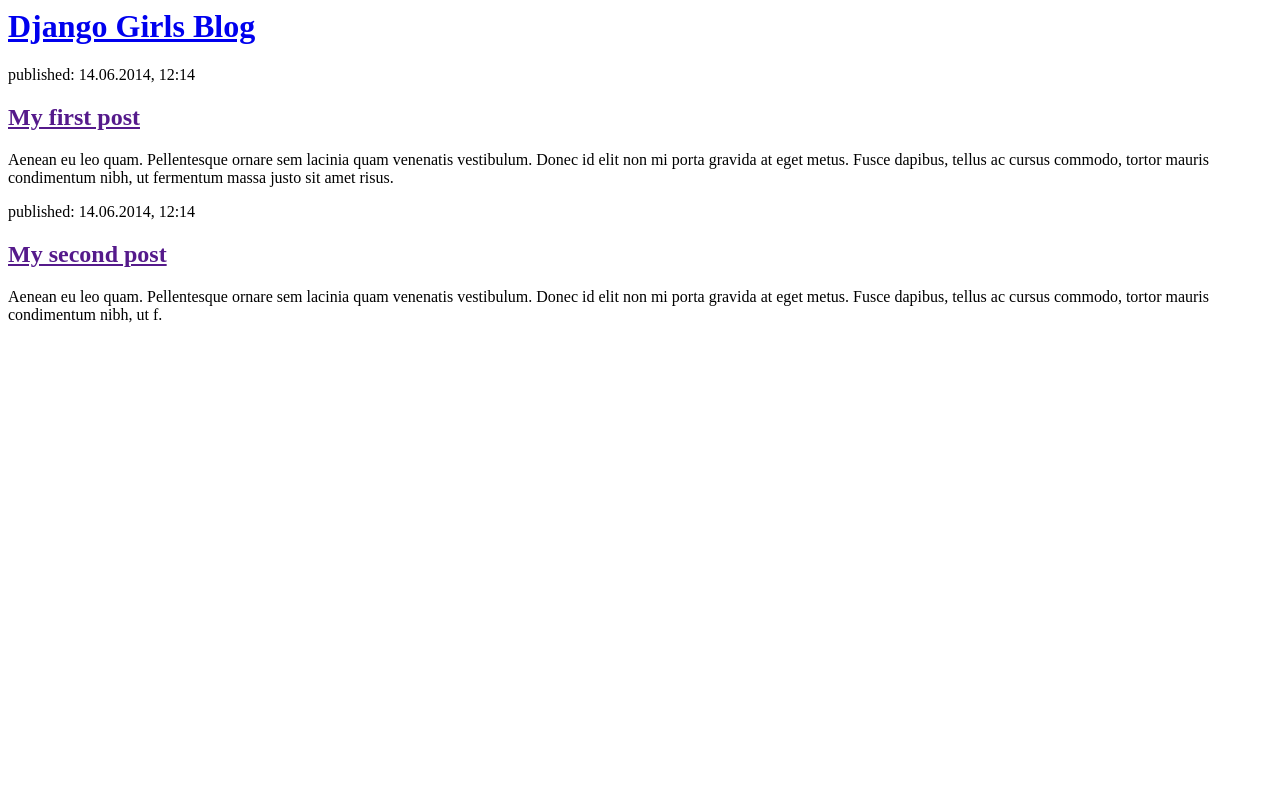
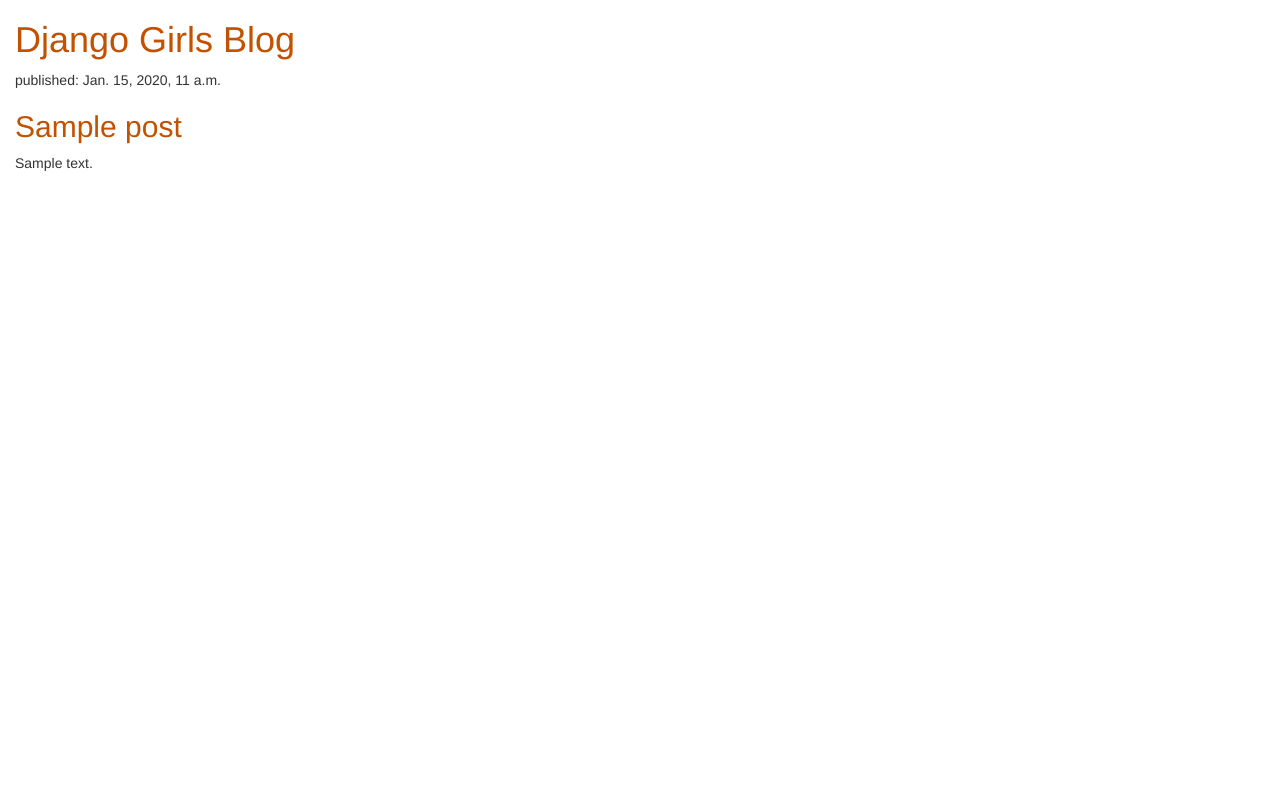
Before and after one commit to Meronada/my-first-blog, a Django app: page / in a window 1280 px wide. Run offline with Django 3.2, Linux system fonts and the light colour scheme; tables that the repository leaves empty hold one stand-in row (values such as "Sample post"); some libraries are stand-ins or nearby versions.

Commit message:
Modified templates to display posts from database.

```diff
--- /dev/null
+++ b/blog/static/css/blog.css
@@ -0,0 +1,7 @@
+h1 a, h2 a {
+    color: #C25100;
+}
+
+body {
+    padding-left: 15px;
+}
--- a/blog/templates/blog/post_list.html
+++ b/blog/templates/blog/post_list.html
@@ -1,22 +1,23 @@
+{% load static %}
 <html>
     <head>
+        <link href="//fonts.googleapis.com/css?family=Lobster&subset=latin,latin-ext" rel="stylesheet" type="text/css">
         <title>Django Girls blog</title>
+        <link rel="stylesheet" href="//maxcdn.bootstrapcdn.com/bootstrap/3.2.0/css/bootstrap.min.css">
+        <link rel="stylesheet" href="//maxcdn.bootstrapcdn.com/bootstrap/3.2.0/css/bootstrap-theme.min.css">
+        <link rel="stylesheet" href="{% static 'css/blog.css' %}">
     </head>
     <body>
         <div>
             <h1><a href="/">Django Girls Blog</a></h1>
         </div>
 
-        <div>
-            <p>published: 14.06.2014, 12:14</p>
-            <h2><a href="">My first post</a></h2>
-            <p>Aenean eu leo quam. Pellentesque ornare sem lacinia quam venenatis vestibulum. Donec id elit non mi porta gravida at eget metus. Fusce dapibus, tellus ac cursus commodo, tortor mauris condimentum nibh, ut fermentum massa justo sit amet risus.</p>
-        </div>
-
-        <div>
-            <p>published: 14.06.2014, 12:14</p>
-            <h2><a href="">My second post</a></h2>
-            <p>Aenean eu leo quam. Pellentesque ornare sem lacinia quam venenatis vestibulum. Donec id elit non mi porta gravida at eget metus. Fusce dapibus, tellus ac cursus commodo, tortor mauris condimentum nibh, ut f.</p>
-        </div>
+        {% for post in posts %}
+            <div>
+                <p>published: {{ post.published_date }}</p>
+                <h2><a href="">{{ post.title }}</a></h2>
+                <p>{{ post.text|linebreaksbr }}</p>
+            </div>
+        {% endfor %}
     </body>
 </html>
--- a/blog/views.py
+++ b/blog/views.py
@@ -1,5 +1,7 @@
 from django.shortcuts import render
+from django.utils import timezone
+from .models import Post
 
-# Create your views here.
 def post_list(request):
-    return render(request, 'blog/post_list.html', {})
+    posts = Post.objects.filter(published_date__lte=timezone.now()).order_by('published_date')
+    return render(request, 'blog/post_list.html', {'posts': posts})
```
